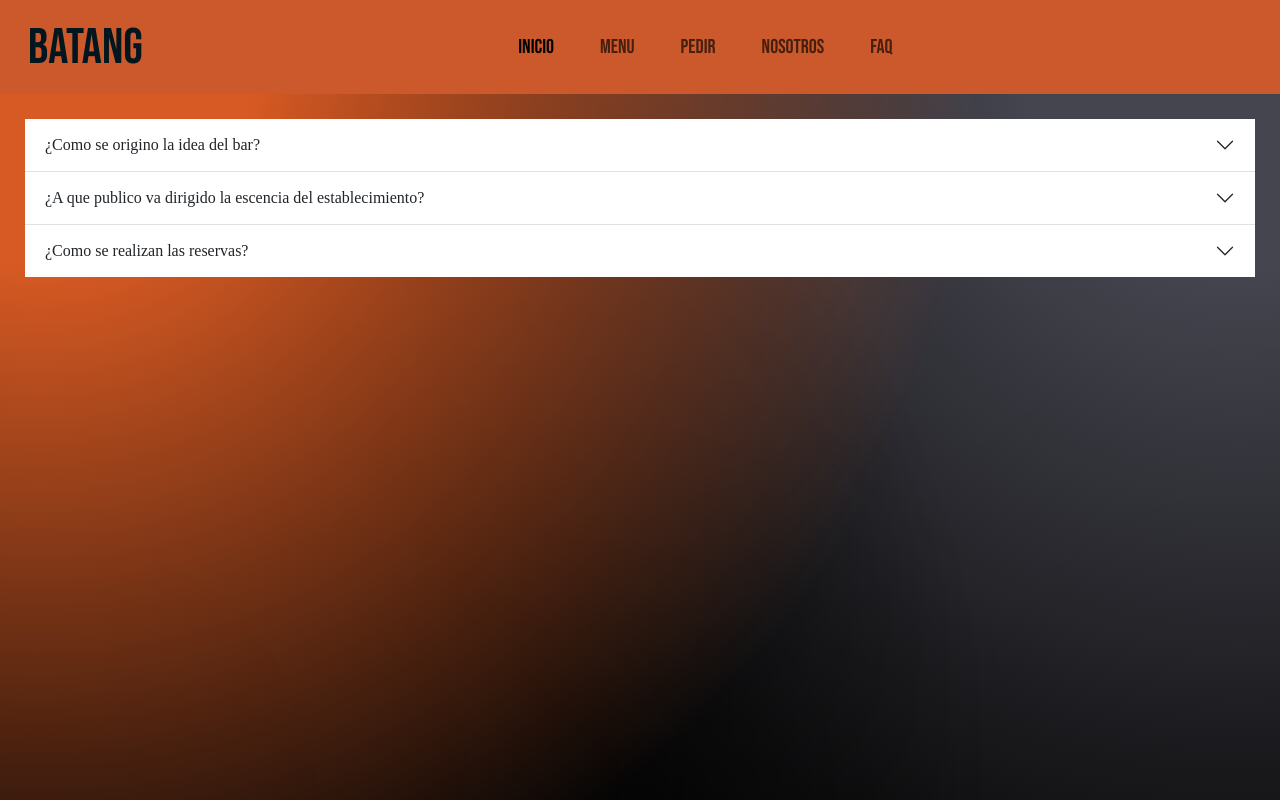
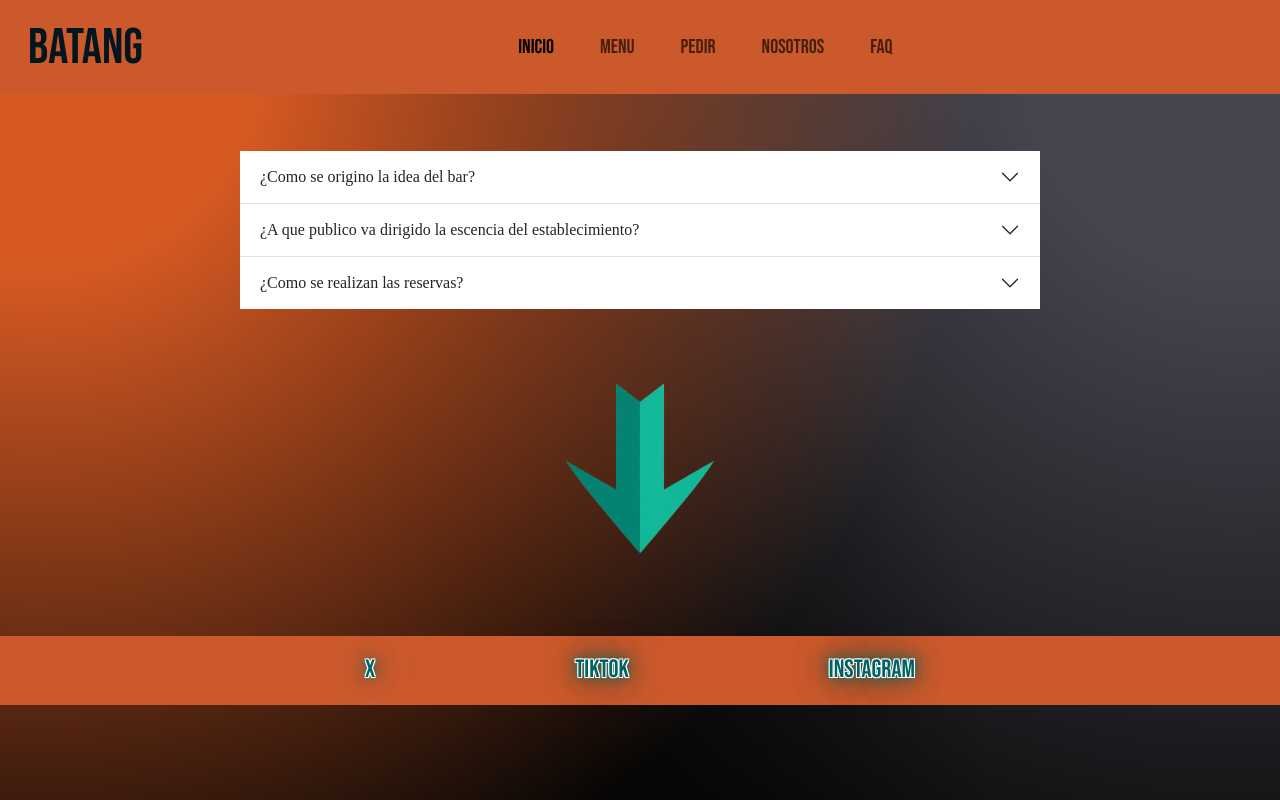
Before and after one commit to MateoBoschVesconi/Batang, a plain HTML site: page pages/faq.html in a window 1280 px wide. Shown: the top 800 px of the page. Drawn offline with nearby package versions, Linux system fonts and the light colour scheme; a web font is replaced by a local one.

Commit message:
Estilo y añadido de img a FAQ

```diff
--- a/css/style.css
+++ b/css/style.css
@@ -308,6 +308,7 @@ body{
     background-color: hsla(187, 95%, 9%, 1);
     background-image: radial-gradient(circle at 12% 95%, hsla(0, 82%, 24%, 1) 11.233076274761304%, transparent 48.917760458821476%), radial-gradient(circle at 59% 89%, hsla(17, 65%, 48%, 1) 4.468828236460163%, transparent 45.936928445147885%), radial-gradient(circle at 98% 97%, hsla(180, 100%, 19%, 1) 9.099243699928666%, transparent 43.20400317747202%), radial-gradient(circle at 58% 24%, hsla(17, 43%, 13%, 1) 8.34456194441396%, transparent 45.21029724710546%), radial-gradient(circle at 85% 18%, hsla(212.75735294117646, 82%, 17%, 1) 8.34456194441396%, transparent 45.21029724710546%);
     background-blend-mode: normal, normal, normal, normal, normal;
+    padding-bottom:20px ;
 }
 
 .row {
@@ -349,16 +350,36 @@ body{
     background-color: #006363;
 }
 
+.preguntas-frecuentes{
+    display: flex;
+    flex-direction: column;
+    justify-content: center ;
+    flex-grow: 1;
+    align-items: center;
+    padding: 2rem;
+}
 
 .accordion {
-    display: flex;
     margin: 25px;
     flex-direction: column;
+    max-width: 800px;
+    width: 100%;
 }
 
 .accordion-item{
     width: 100%;
 }
+
+.accordion-header{
+    padding-top: 0;
+    padding-left: 0;
+}
+
+.preguntas-frecuentes img {
+    width: 270px;
+}
+
+
 /*!---------ESILOS MENU--------*/
 
 .titulo-menu{
@@ -390,7 +411,7 @@ footer{
     color: #01161E;
     background-color: #CC592B;
     width: 100%;
-    margin-top: 100%;
+    margin-top: auto;
 }
 
 .redes{
--- a/pages/faq.html
+++ b/pages/faq.html
@@ -54,6 +54,7 @@
         </nav>-->
     </header>
     <main>
+        <section class="preguntas-frecuentes">
             <div class="accordion accordion-flush" id="accordionFlushExample">
                 <div class="accordion-item">
                     <h2 class="accordion-header">
@@ -62,8 +63,10 @@
                             ¿Como se origino la idea del bar?
                         </button>
                     </h2>
-                <div id="flush-collapseOne" class="accordion-collapse collapse" data-bs-parent="#accordionFlushExample">
-                    <div class="accordion-body">La idea del bar se origino desde el punto de vista de hacer que cualquier
+                    <div id="flush-collapseOne" class="accordion-collapse collapse"
+                        data-bs-parent="#accordionFlushExample">
+                        <div class="accordion-body">La idea del bar se origino desde el punto de vista de hacer que
+                            cualquier
                             persona de todo el mundo, al entrar, se sienta como en casa.
                         </div>
                     </div>
@@ -75,26 +78,32 @@
                             ¿A que publico va dirigido la escencia del establecimiento?
                         </button>
                     </h2>
-                <div id="flush-collapseTwo" class="accordion-collapse collapse" data-bs-parent="#accordionFlushExample">
-                    <div class="accordion-body">Va dirigido a esas personas que buscan divertirse, probar tanto tragos, comidas y bebidas
-                        exoticas, como esos individuos que buscan algo mas convencional y no alejarse de algo que pueden consumir en su pais.
+                    <div id="flush-collapseTwo" class="accordion-collapse collapse"
+                        data-bs-parent="#accordionFlushExample">
+                        <div class="accordion-body">Va dirigido a esas personas que buscan divertirse, probar tanto
+                            tragos, comidas y bebidas
+                            exoticas, como esos individuos que buscan algo mas convencional y no alejarse de algo que
+                            pueden consumir en su pais.
                         </div>
                     </div>
                 </div>
                 <div class="accordion-item">
                     <h2 class="accordion-header">
                         <button class="accordion-button collapsed" type="button" data-bs-toggle="collapse"
-                        data-bs-target="#flush-collapseThree" aria-expanded="false" aria-controls="flush-collapseThree">
+                            data-bs-target="#flush-collapseThree" aria-expanded="false"
+                            aria-controls="flush-collapseThree">
                             ¿Como se realizan las reservas?
                         </button>
                     </h2>
                     <div id="flush-collapseThree" class="accordion-collapse collapse"
                         data-bs-parent="#accordionFlushExample">
-                    <div class="accordion-body">Contactandote con nosotros directamente a nuestro Instagram, que se encuentra en el pie de pagina</div>
+                        <div class="accordion-body">Contactandote con nosotros directamente a nuestro Instagram, que se
+                            encuentra en el pie de pagina</div>
                     </div>
                 </div>
             </div>
-
+            <img src="../img/Gemini_Generated_Image_119k8a119k8a119k-removebg-preview.png" alt="Flecha hacia abajo">
+        </section>
     </main>
     <footer>
         <section class="redes">
```
Also changed, not shown: pages/pedir.html (+2 -1 lines), img/Gemini_Generated_Image_119k8a119k8a119k-removebg-preview.png (added). Lines whose indentation alone changed are shown as unchanged.
